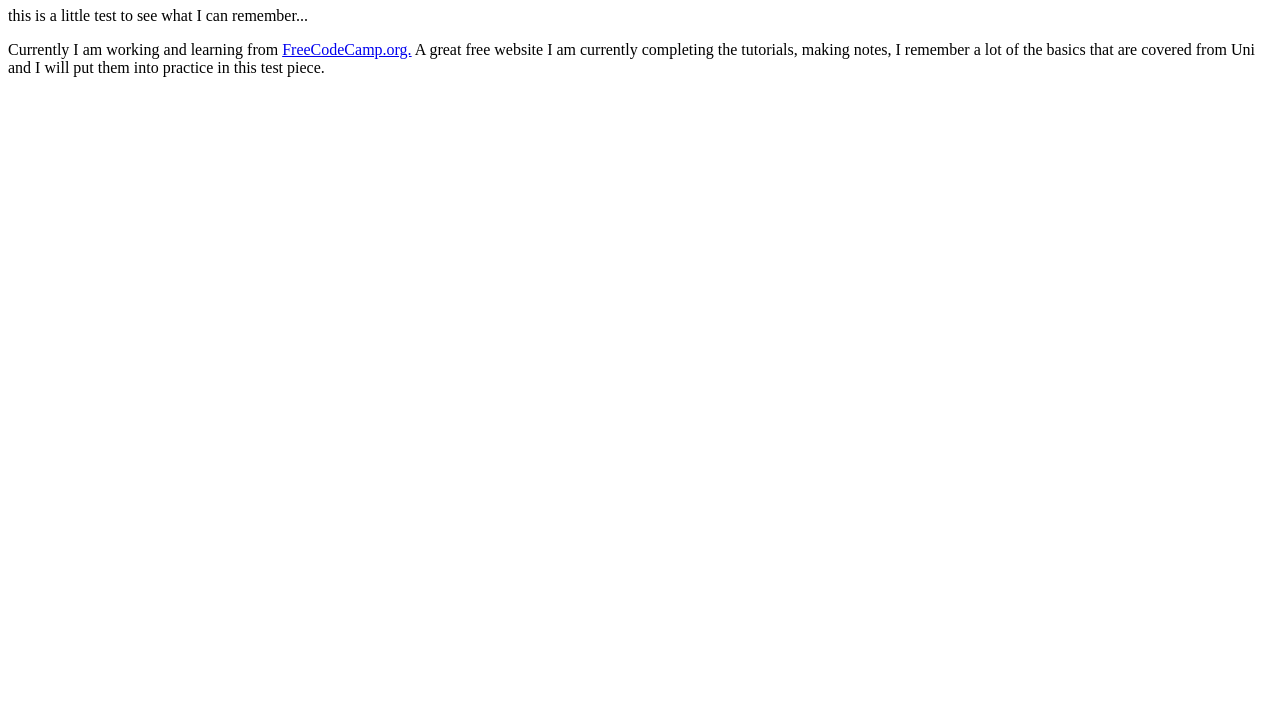
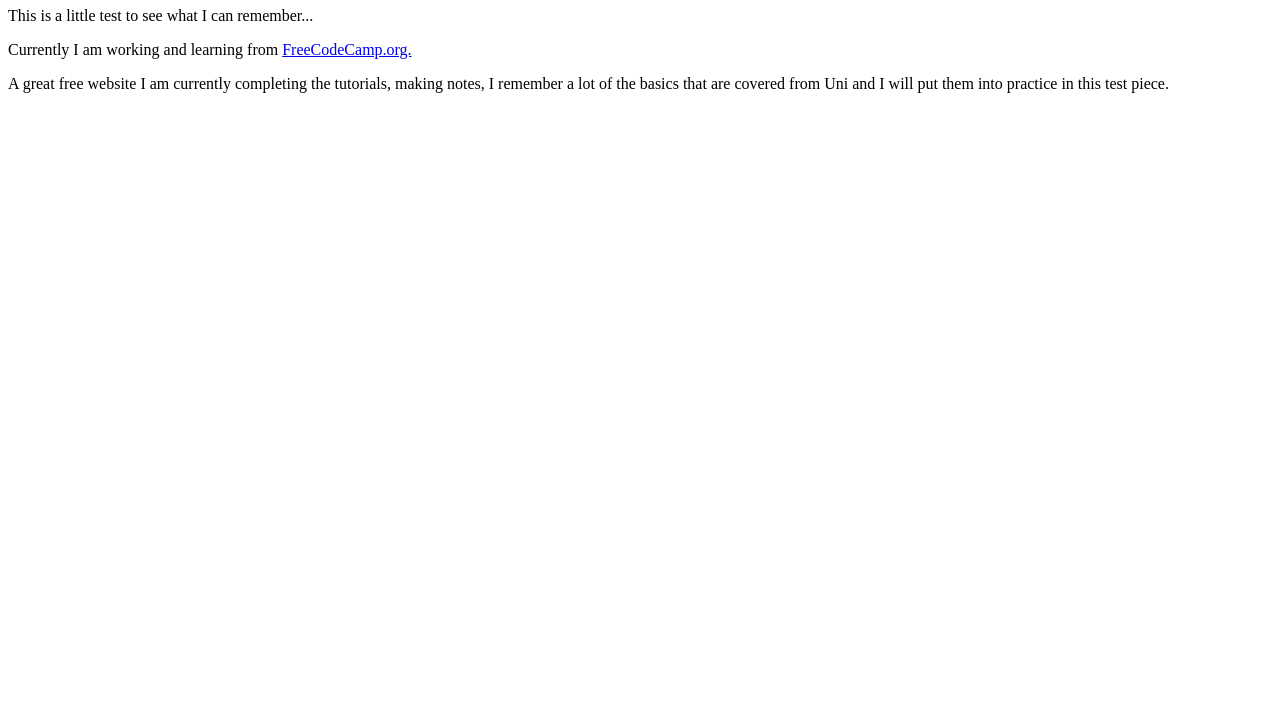
Before and after one commit to bb-hx/test, a plain HTML site: page index.html in a window 1280 px wide. Shown: the part 73-800 px from the top of the page. Drawn offline with Linux system fonts and the light colour scheme; a web font is replaced by a local one.

Commit message:
new paragraph made
more text

```diff
--- a/index.html
+++ b/index.html
@@ -3,6 +3,7 @@
 <head>
 	<link href="https://fonts.googleapis.com/css?family=Loved+by+the+King" rel="stylesheet">
 <h1> Hello World! ~ so cliched but had to be done </h1>
-<p> this is a little test to see what I can remember... </p>
-<p>Currently I am working and learning from <a href=="https://freecodecamp.org"> FreeCodeCamp.org.</a> A great free website I am currently completing the tutorials, making notes, I remember a lot of the basics that are covered from Uni and I will put them into practice in this test piece.</p>
+<p> This is a little test to see what I can remember... </p>
+<p>Currently I am working and learning from <a href=="https://freecodecamp.org"> FreeCodeCamp.org.</a></p>
+<p> A great free website I am currently completing the tutorials, making notes, I remember a lot of the basics that are covered from Uni and I will put them into practice in this test piece.</p>
 </html>
```
